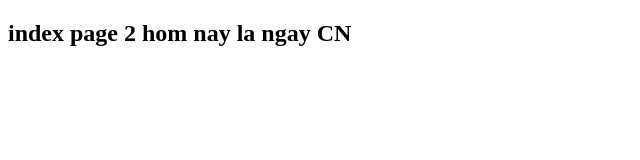
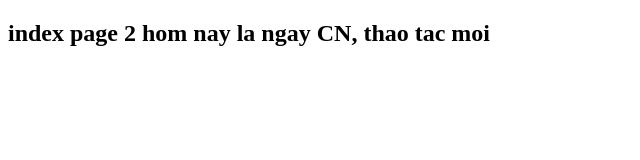
Before and after one commit to minhtri1610/test-ci-cd, a plain HTML site: page index2.html in a window 1280 px wide. Shown: the whole page, without its empty margins (0-640 px from the left). Drawn offline with Linux system fonts and the light colour scheme.

Commit message:
fix(cicd): update yml

```diff
--- a/index2.html
+++ b/index2.html
@@ -6,6 +6,6 @@
     <title>Document</title>
 </head>
 <body>
-    <h2>index page 2 hom nay la ngay CN</h2>
+    <h2>index page 2 hom nay la ngay CN, thao tac moi</h2>
 </body>
 </html>
```
